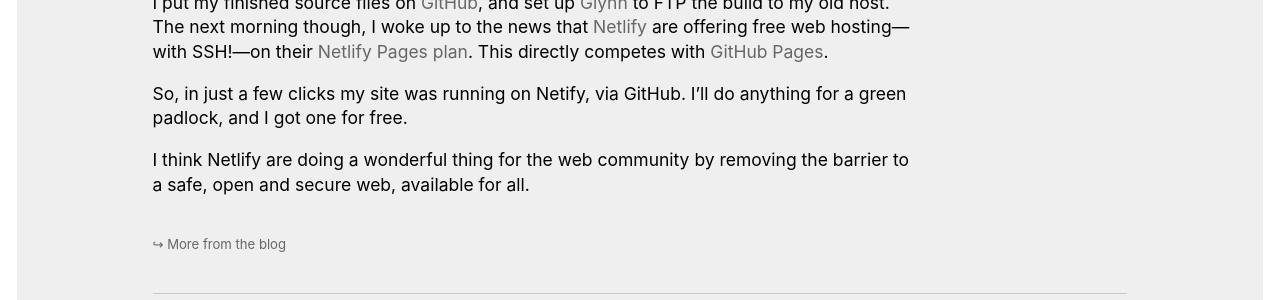
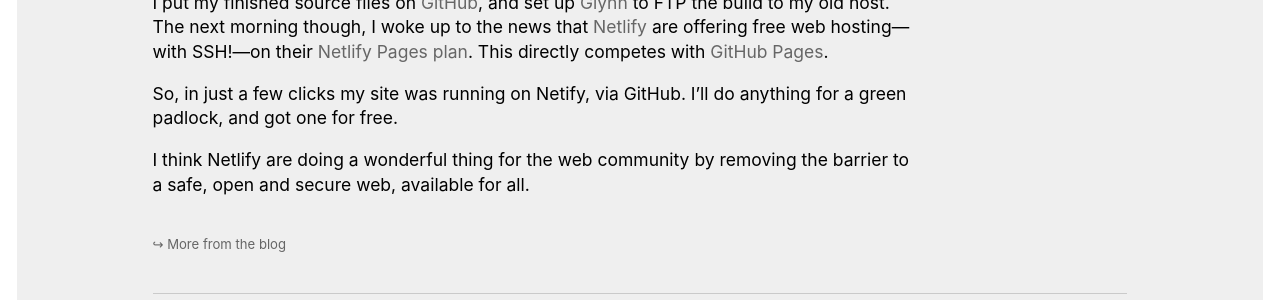
Before and after one commit to regmtait/regmtait.co.uk, a Jekyll site: the page built from _posts/2016-07-28-ee-to-jekyll.md, in a window 1280 px wide. Shown: the part 1596-1896 px from the top of the page. Built offline with Jekyll 4.4.1, drawn with Linux system fonts in a browser that asks for light colours.

Commit message:
Text edit

```diff
--- a/_posts/2016-07-28-ee-to-jekyll.md
+++ b/_posts/2016-07-28-ee-to-jekyll.md
@@ -62,7 +62,7 @@
 
 I put my finished source files on [GitHub], and set up [Glynn] to FTP the build to my old host. The next morning though, I woke up to the news that [Netlify] are offering free web hosting—with SSH!—on their [Netlify Pages plan]. This directly competes with [GitHub Pages].
 
-So, in just a few clicks my site was running on Netify, via GitHub. I'll do anything for a green padlock, and I got one for free.
+So, in just a few clicks my site was running on Netify, via GitHub. I'll do anything for a green padlock, and got one for free.
 
 I think Netlify are doing a wonderful thing for the web community by removing the barrier to a safe, open and secure web, available for all.
 
```
